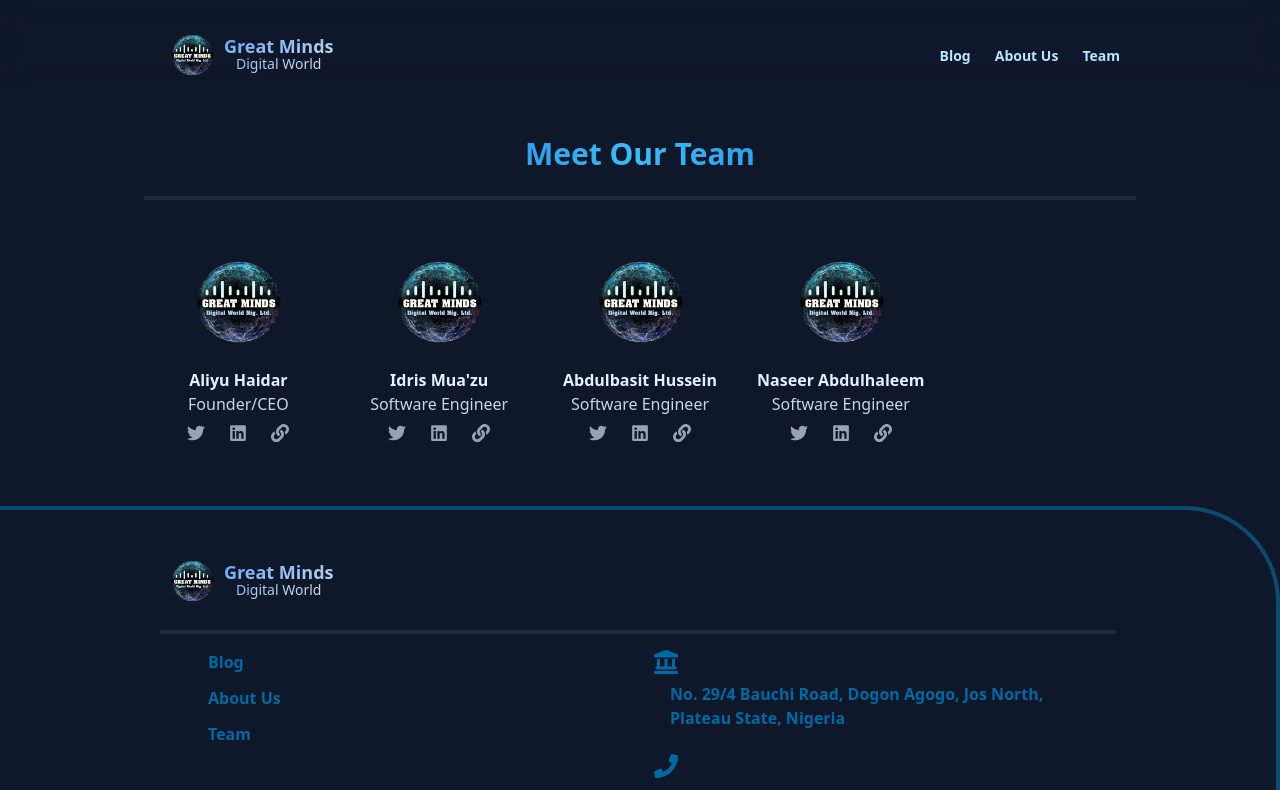
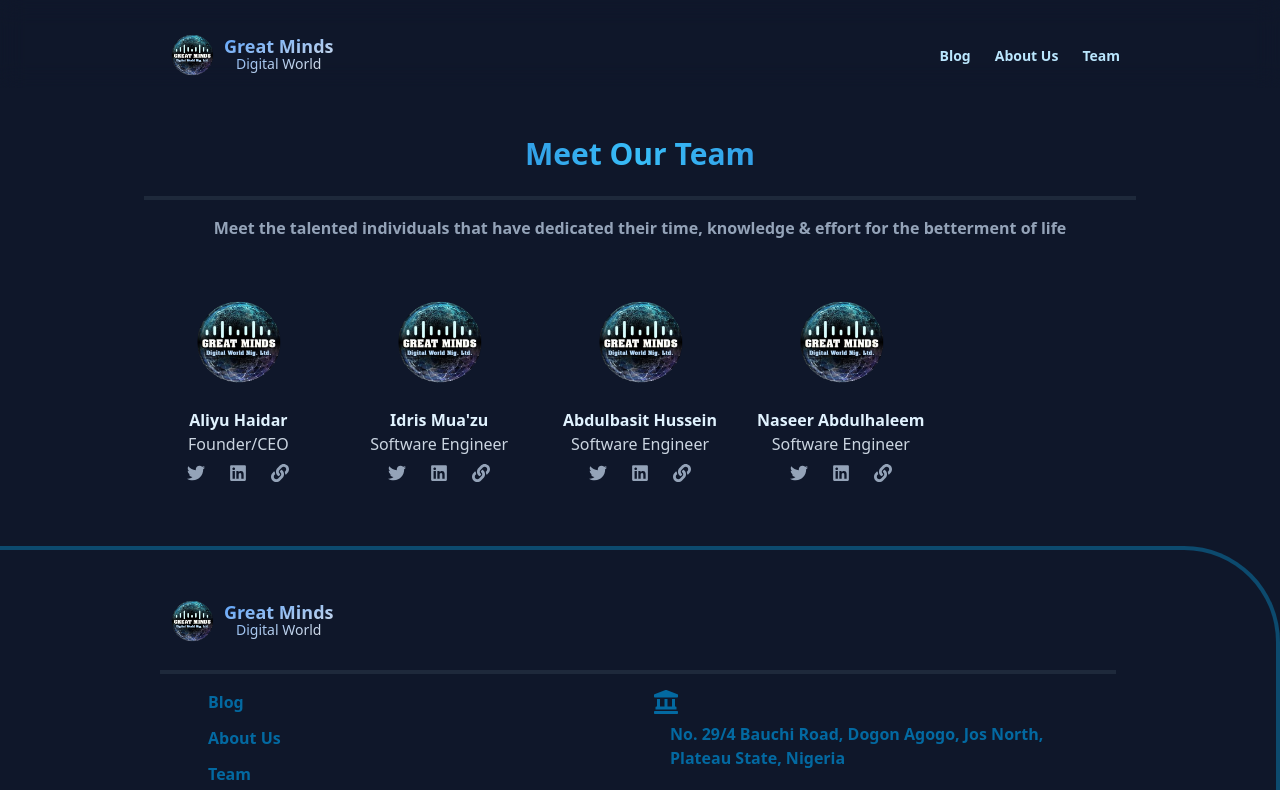
Before and after one commit to iam-idi/Great-minds-website, a React (Vite) app: page /team in a window 1280 px wide. Shown: the top 790 px of the page. Built offline with nearby package versions, Linux system fonts and the light colour scheme.

Commit message:
done with team

```diff
--- a/src/pages/Team.jsx
+++ b/src/pages/Team.jsx
@@ -5,7 +5,9 @@ const Team = () => {
   return (
     <>
       <h1 className="text-xl xs:text-2xl sm:text-3xl bg-clip-text text-transparent bg-gradient-to-r from-blue-800 via-sky-400 to-blue-800 font-bold xs:font-extrabold text-center mt-4 sm:mt-6 md:mt-10 mb-4 sm:mb-6">Meet Our Team</h1>
-      <div className="w-4/5 sm:w-full border-2 border-slate-800 mx-auto mt-0 mb-6 sm:mb-8 md:mb-10"></div>
+      <div className="w-4/5 sm:w-full border-2 border-slate-800 mx-auto mt-0 mb-2 sm:mb-4"></div>
+
+      <h2 className="text-center text-slate-400 mb-6 sm:mb-8 md:mb-10 text-sm sm:text-base font-semibold sm:font-bold">Meet the talented individuals that have dedicated their time, knowledge & effort for the betterment of life</h2>
 
       <div className="grid grid-cols-1 xs:grid-cols-2 sm:grid-cols-3 md:grid-cols-4 xl:grid-cols-5 auto-rows-fr gap-2 sm:gap-3 mb-8 xs:mb-10 md:mb-14">
         {teamData.map((team, index) => (
```
